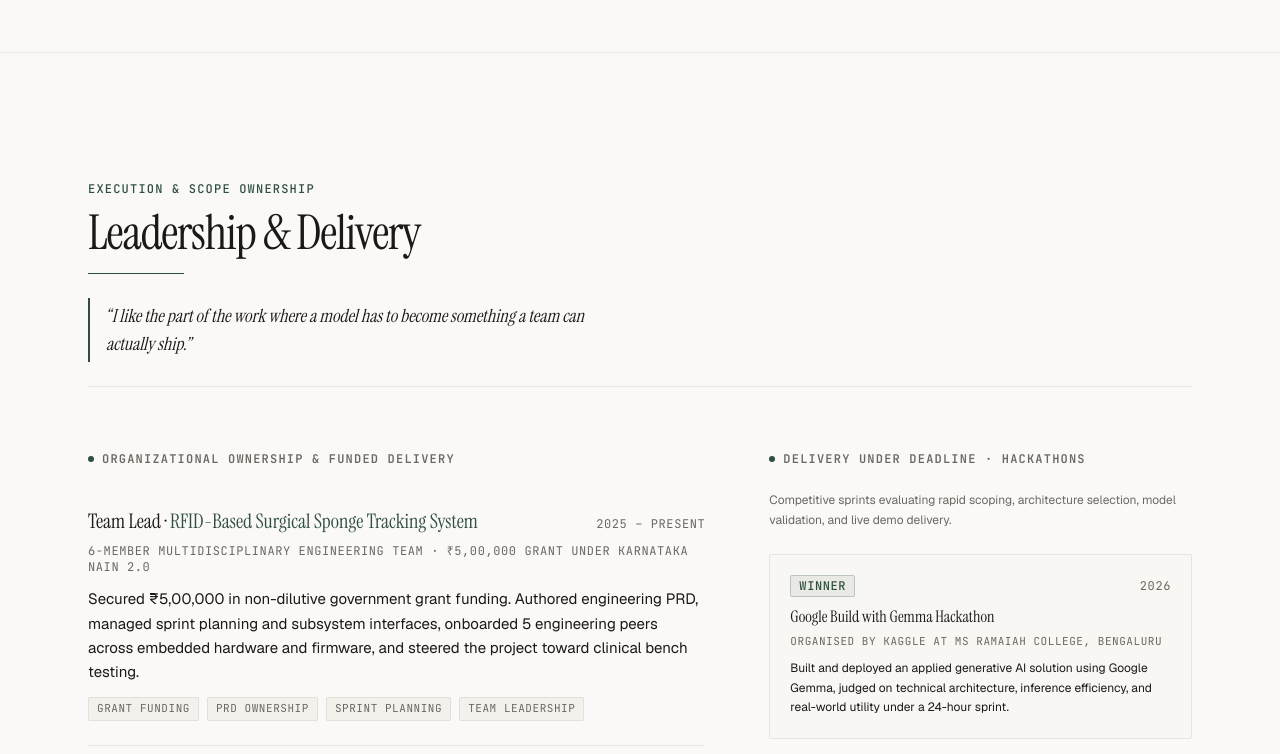
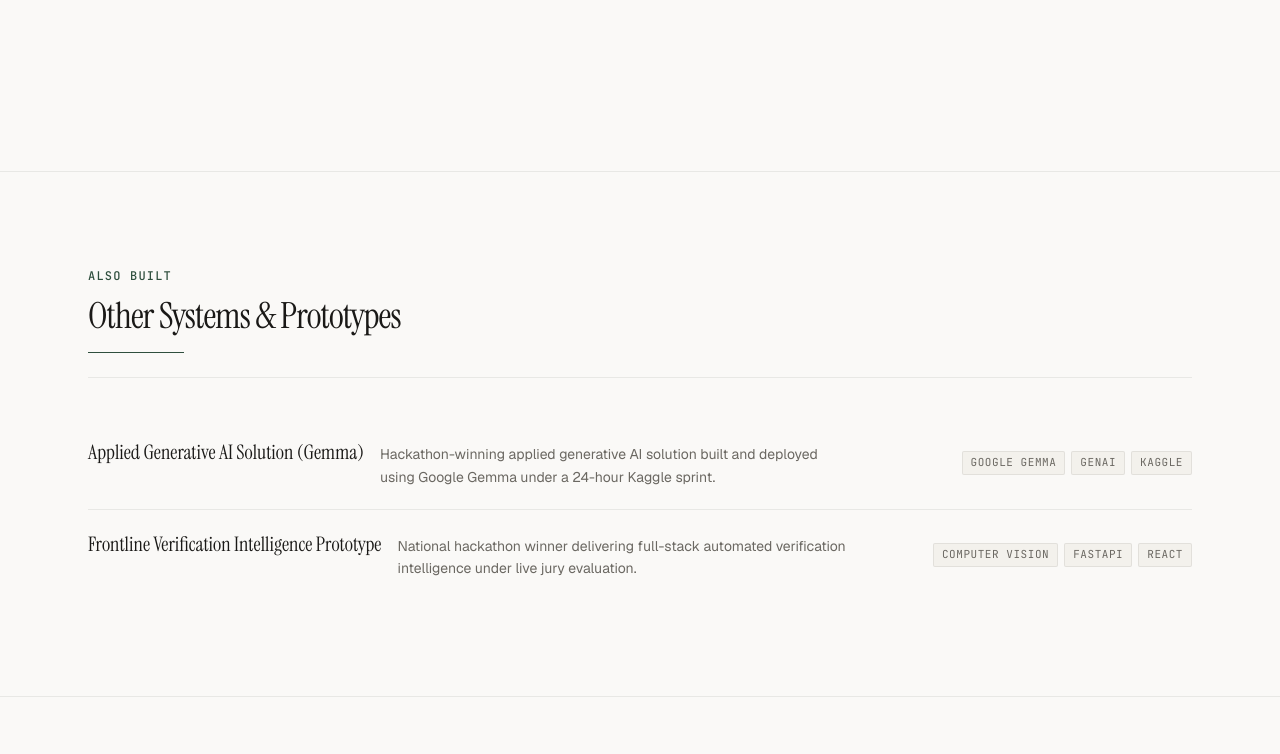
Before and after one commit to Anshika-17a/Portfolio, a Next.js app: page / in a window 1280 px wide. Shown: the part 4444-5198 px from the top of the page. Built offline with nearby package versions, Linux system fonts and the light colour scheme.

Commit message:
feat(projects): feature RFID Surgical Sponge Tracker in Selected Work and populate Also Built

```diff
--- a/src/content/projects.ts
+++ b/src/content/projects.ts
@@ -96,8 +96,30 @@ export const projects: Project[] = [
     shipped:
       "Pitched and secured ₹5,00,000 non-dilutive government innovation funding under Karnataka NAIN 2.0; authored the complete engineering product requirements document (PRD); led sprint planning, subsystem decomposition, and onboarding across 5 cross-functional peers spanning embedded firmware, hardware circuit design, and software telemetry; running milestone reviews with medical domain advisors ahead of bench validation.",
     tags: ["RFID", "Embedded Systems", "Hardware Architecture", "NAIN 2.0"],
-    summary:
-      "Medical hardware-software tracking system preventing retained surgical items (RSIs) during clinical operative procedures.",
+    featured: true,
+  },
+  {
+    slug: "gemma-multimodal-assistant",
+    title: "Applied Generative AI Solution (Gemma)",
+    role: "Hackathon Winner",
+    period: "2026",
+    problem: "Real-world utility and inference efficiency challenges during high-stress 24-hour prototype build sprints.",
+    built: "Applied generative AI architecture utilizing Google Gemma with optimized inference quantization and structured prompting.",
+    shipped: "Built and deployed under a 24-hour sprint; awarded Winner at Google Build with Gemma Hackathon (Kaggle).",
+    tags: ["Google Gemma", "GenAI", "Kaggle", "PyTorch"],
     featured: false,
+    summary: "Hackathon-winning applied generative AI solution built and deployed using Google Gemma under a 24-hour Kaggle sprint.",
+  },
+  {
+    slug: "reality-rewritten-verification",
+    title: "Frontline Verification Intelligence Prototype",
+    role: "Hackathon Winner",
+    period: "2025",
+    problem: "Manual verification bottlenecks in high-frequency document and credential inspection workflows.",
+    built: "Applied AI product providing automated inspection, extraction, and forensic integrity validation.",
+    shipped: "Delivered full working prototype and live demo to the jury, winning 1st place at Reality Rewritten National Hackathon.",
+    tags: ["Computer Vision", "FastAPI", "React", "Python"],
+    featured: false,
+    summary: "National hackathon winner delivering full-stack automated verification intelligence under live jury evaluation.",
   },
 ];
```
